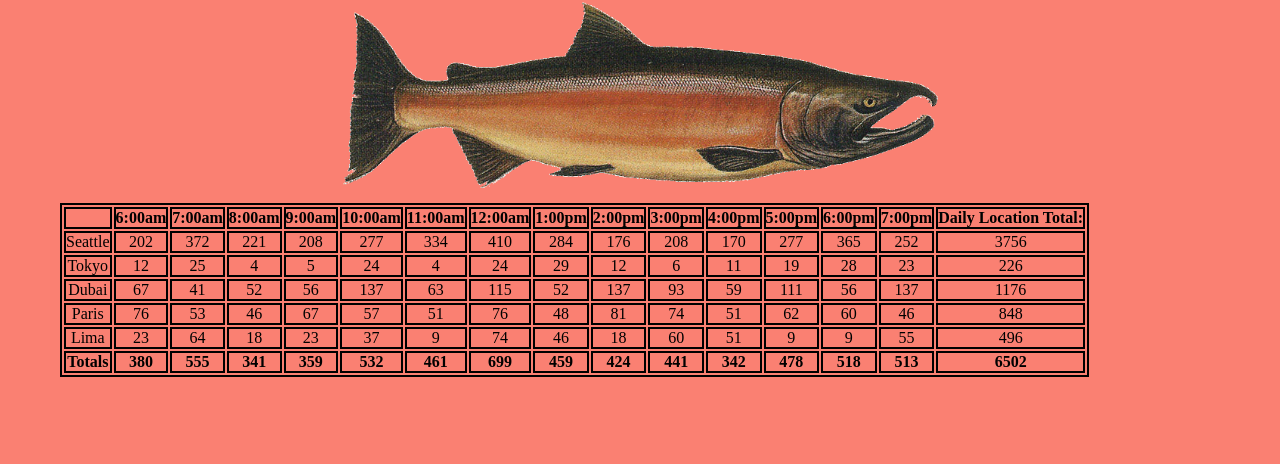
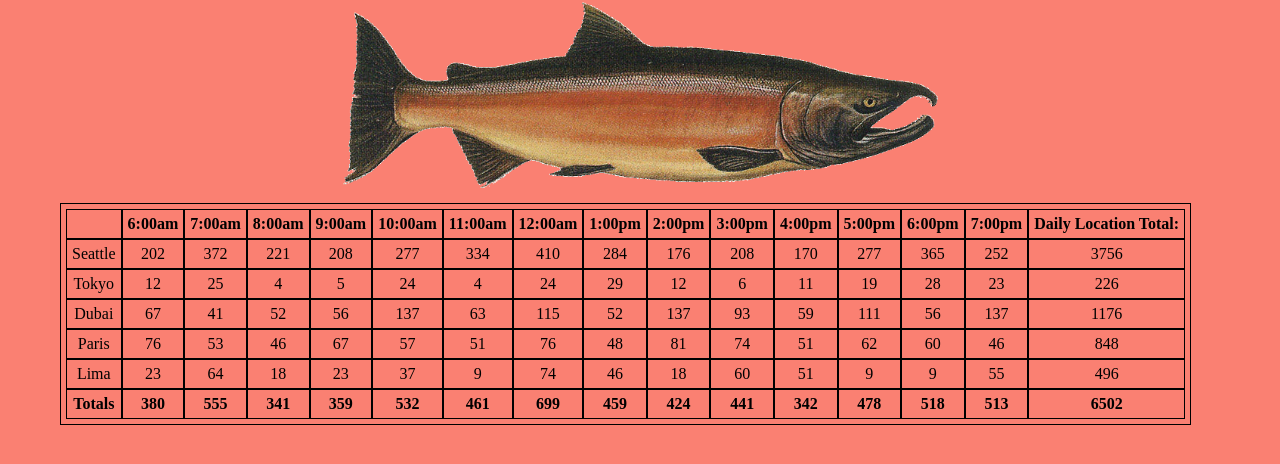
Before and after one commit to derekjdoug/cookie-stand, a plain HTML site: page html/sales.html in a window 1280 px wide. Shown: the part 134-598 px from the top of the page. Drawn offline with Linux system fonts and the light colour scheme.

Commit message:
fixed error in JS and updated CSS

```diff
--- a/css/style.css
+++ b/css/style.css
@@ -29,9 +29,10 @@ h1 {
 }
 
 table, td, th {
-  border: 2px;
+  border-spacing: 0;
+  border: 1px;
   border-style: solid;
-  padding: 0px;
+  padding: 5px;
   text-align: center;
 }
 
--- a/js/app.js
+++ b/js/app.js
@@ -413,7 +413,7 @@ function tableFooter() {
   }
   let grandTotal = Math.round(holdArr.reduce((a, b) => a + b));
   console.log(grandTotal);
-  let footerData = document.createElement('th')
+  let footerData = document.createElement('th');
   footerData.textContent = `${grandTotal}`;
   footerRow.appendChild(footerData);
 }
```
